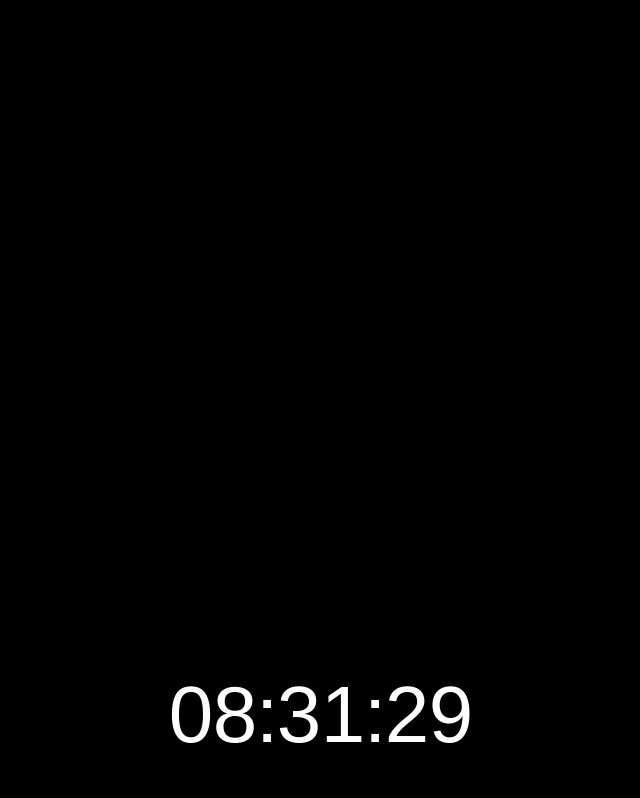
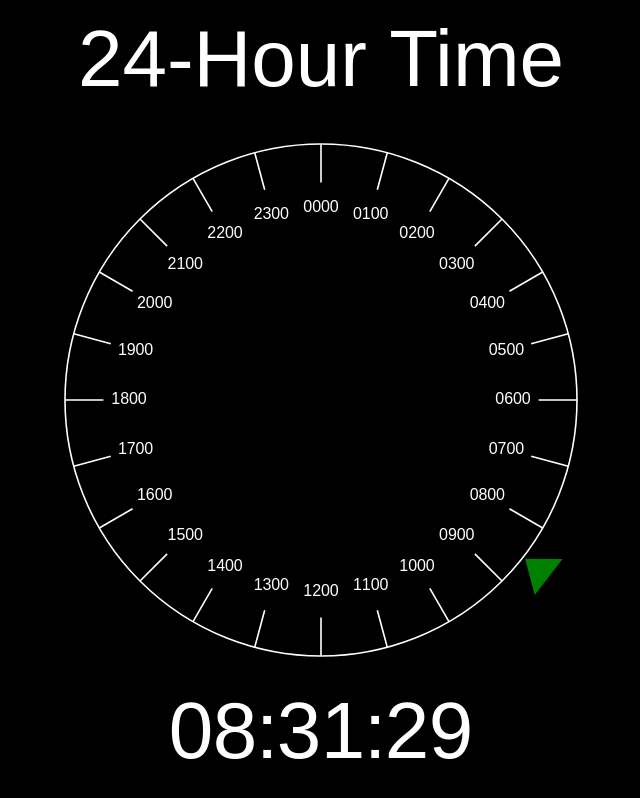
Before and after one commit to coolguy284/html5-fancy-clock, a plain HTML site: page index.html in a window 1280 px wide. Shown: the whole page, without its empty margins (319-959 px from the left). Drawn offline with Linux system fonts and the light colour scheme.

Commit message:
fully operational 24 hour clock
Signed-off-by: coolguy284 <coolguy284v64@gmail.com>

```diff
--- a/index.html
+++ b/index.html
@@ -92,8 +92,95 @@
 
             case '24hr':
               {
+                // print title at top of screen
+                ctx.fillStyle = 'white';
+                ctx.font = `10vh sans-serif`;
+                ctx.textAlign = 'center';
+                ctx.textBaseline = 'middle';
+                ctx.fillText('24-Hour Time', canvas.width / 2, canvas.height * 0.08);
+
                 // draw clock
+                // > define variables
+                let clockCenterX = canvas.width / 2;
+                let clockCenterY = canvas.height * 0.5;
+                let clockRadius = canvas.height * 0.32;
 
+                // > outer circle
+                ctx.strokeStyle = 'white';
+                ctx.lineWidth = canvas.height * 0.002;
+                ctx.beginPath();
+                ctx.arc(clockCenterX, clockCenterY, clockRadius, 0, Math.PI * 2);
+                ctx.stroke();
+
+                // > inward lines at each hour
+                ctx.beginPath();
+                for (let i = 0; i < 24; i++) {
+                  let angle = Math.PI * 2 / 24 * i - Math.PI / 2;
+
+                  let normalizedX = Math.cos(angle);
+                  let normalizedY = Math.sin(angle);
+
+                  ctx.moveTo(
+                    clockCenterX + normalizedX * clockRadius * 0.85,
+                    clockCenterY + normalizedY * clockRadius * 0.85
+                  );
+                  ctx.lineTo(
+                    clockCenterX + normalizedX * clockRadius,
+                    clockCenterY + normalizedY * clockRadius
+                  );
+                }
+                ctx.stroke();
+
+                // > text at each hour
+                for (let i = 0; i < 24; i++) {
+                  let angle = Math.PI * 2 / 24 * i - Math.PI / 2;
+
+                  let normalizedX = Math.cos(angle);
+                  let normalizedY = Math.sin(angle);
+
+                  let hourTextHeight = 2; // units of vh
+                  ctx.fillStyle = 'white';
+                  ctx.font = `${hourTextHeight}vh sans-serif`;
+                  ctx.textAlign = 'center';
+                  ctx.textBaseline = 'middle';
+                  drawTextWithPerLetterSpacing(
+                    ctx, (i + '').padStart(2, '0') + '00',
+                    clockCenterX + normalizedX * clockRadius * 0.75,
+                    clockCenterY + normalizedY * clockRadius * 0.75,
+                    [
+                      0,
+                      canvas.height * hourTextHeight / 100 * 0.55,
+                      canvas.height * hourTextHeight / 100 * 0.55,
+                      canvas.height * hourTextHeight / 100 * 0.55,
+                    ]
+                  );
+                }
+
+                // > green external triangle on the current time
+                {
+                  // a continuous version of hours that smoothly increases over time
+                  let smoothedHours = now.getHours() + now.getMinutes() / 60 + now.getSeconds() / 3600;
+
+                  let angleCenter = Math.PI * 2 / 24 * smoothedHours - Math.PI / 2;
+                  let angleLeft = angleCenter - Math.PI * 2 / 24 * 0.3;
+                  let angleRight = angleCenter + Math.PI * 2 / 24 * 0.3;
+
+                  ctx.fillStyle = 'green';
+                  ctx.beginPath();
+                  ctx.moveTo(
+                    clockCenterX + Math.cos(angleLeft) * clockRadius * 1.13,
+                    clockCenterY + Math.sin(angleLeft) * clockRadius * 1.13,
+                  );
+                  ctx.lineTo(
+                    clockCenterX + Math.cos(angleRight) * clockRadius * 1.13,
+                    clockCenterY + Math.sin(angleRight) * clockRadius * 1.13,
+                  );
+                  ctx.lineTo(
+                    clockCenterX + Math.cos(angleCenter) * clockRadius * 1.01,
+                    clockCenterY + Math.sin(angleCenter) * clockRadius * 1.01,
+                  );
+                  ctx.fill();
+                }
 
                 // calculate string for time
                 let timeString =
@@ -108,7 +195,7 @@
                 ctx.textAlign = 'center';
                 ctx.textBaseline = 'middle';
                 drawTextWithPerLetterSpacing(
-                  ctx, timeString, canvas.width / 2, canvas.height * 0.9,
+                  ctx, timeString, canvas.width / 2, canvas.height * 0.92,
                   [
                     0,
                     canvas.height * timeTextHeight / 100 * 0.55,
```
